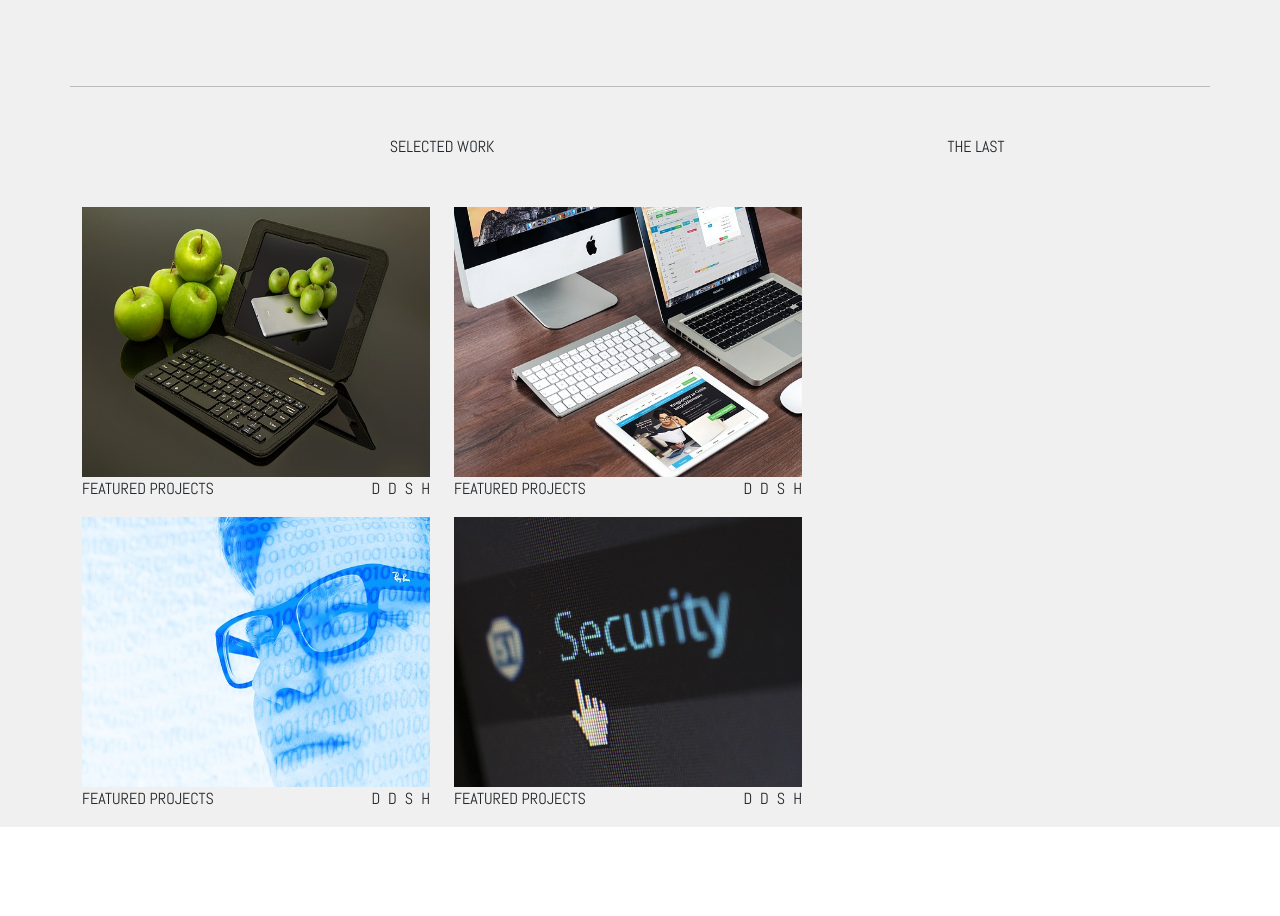
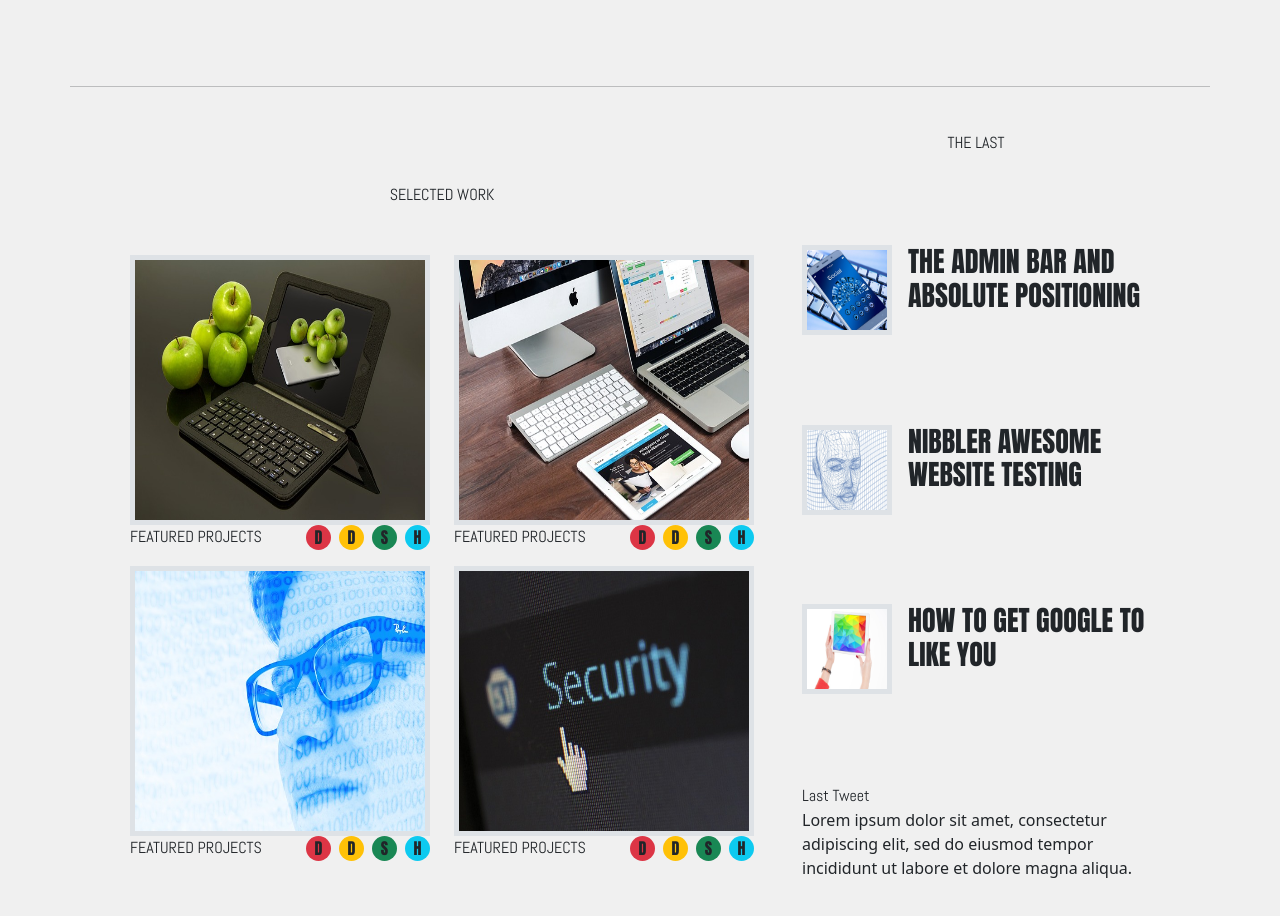
Before and after one commit to codeup-clayton-knox/codeup-design-project, a plain HTML site: page index.html in a window 1280 px wide. Shown: the part 460-1376 px from the top of the page. Before the commit the page ends 1287 px from the top, so only its background shows below. Drawn offline with nearby package versions, Linux system fonts and the light colour scheme.

Commit message:
Done driving for now, handing over to Will

```diff
--- a/css/styles.css
+++ b/css/styles.css
@@ -70,3 +70,14 @@ h1{
     height: 270px;
     padding: 0;
 }
+.sideImages {
+    width: 90px;
+    height: 90px;
+    padding: 0;
+}
+.smallButtons {
+    width: 25px;
+    height: 25px;
+    padding: 0;
+    font-family: 'Anton', sans-serif;
+}
--- a/index.html
+++ b/index.html
@@ -20,6 +20,7 @@
 						</a>
 						<p class="fs-2 m-0">codeup design</p>
 					</div>
+<!--					Nav bar-->
 					<ul class="nav col-12 col-lg-auto me-lg-auto mb-2 justify-content-center align-self-end mb-md-0 px-4">
 						<li><a href="#" class="nav-link px-2 link-secondary">SERVICES</a></li>
 						<li><a href="#" class="nav-link px-2 link-secondary">WORK</a></li>
@@ -29,13 +30,13 @@
 				</div>
 			</div>
 		</header>
+<!--		hero container-->
 		<section class="hero container d-flex align-self-center align-items-center justify-content-center py-5">
 			<div class="row flex-column justify-content-center w-100 gap-4">
 				<div class="col d-flex flex-column align-items-center gap-5">
 					<h1 class="text-center">VISUAL DESIGN & WEB DEVELOPMENT</h1>
 					<h2 class="text-center">FROM PARK CITY, UTAH</h2>
 				</div>
-
 				<div class="col d-flex justify-content-center gap-5 p-5">
 					<div><p class="iconOne rounded-circle">DESIGN</p></div>
 					<div><p class="iconTwo rounded-circle" >DEVELOP</p></div>
@@ -46,64 +47,78 @@
 		</section>
 		<hr class="container align-self-center">
 		<main class="container d-flex align-self-center">
-			<div class="row col-xl-8">
+			<div class="row col-xl-8 p-5">
 				<p class="text-center p-5">SELECTED WORK</p>
 				<div class="col">
 					<div>
-						<img src="images/apple-ipad.jpg" class="mainImage" alt="picture of an apple ipad">
+						<img src="images/apple-ipad.jpg" class="mainImage border border-5" alt="picture of an apple ipad">
 						<div class="d-flex justify-content-between pb-3">
 							<p>FEATURED PROJECTS</p>
 							<div class="d-flex gap-2">
-								<p>D</p>
-								<p>D</p>
-								<p>S</p>
-								<p>H</p>
+								<p class="smallButtons text-bg-danger rounded-circle text-center text-dark">D</p>
+								<p class="smallButtons rounded-circle text-bg-warning text-center text-dark">D</p>
+								<p class="smallButtons rounded-circle text-bg-success text-center text-dark">S</p>
+								<p class="smallButtons rounded-circle text-bg-info text-center text-dark">H</p>
 							</div>
 						</div>
 					</div>
 					<div>
-						<img src="images/man.jpg" class="mainImage" alt="picture of a man">
+						<img src="images/man.jpg" class="mainImage border border-5" alt="picture of a man">
 						<div class="d-flex justify-content-between pb-3">
 							<p>FEATURED PROJECTS</p>
 							<div class="d-flex gap-2">
-								<p>D</p>
-								<p>D</p>
-								<p>S</p>
-								<p>H</p>
+								<p class="smallButtons text-bg-danger rounded-circle text-center text-dark">D</p>
+								<p class="smallButtons rounded-circle text-bg-warning text-center text-dark">D</p>
+								<p class="smallButtons rounded-circle text-bg-success text-center text-dark">S</p>
+								<p class="smallButtons rounded-circle text-bg-info text-center text-dark">H</p>
 							</div>
 						</div>
 					</div>
 				</div>
 				<div class="col">
 					<div>
-						<img src="images/macbook.jpg" class="mainImage" alt="picture of a macbook">
+						<img src="images/macbook.jpg" class="mainImage border border-5" alt="picture of a macbook">
 						<div class="d-flex justify-content-between pb-3">
 							<p>FEATURED PROJECTS</p>
 							<div class="d-flex gap-2">
-								<p>D</p>
-								<p>D</p>
-								<p>S</p>
-								<p>H</p>
+								<p class="smallButtons text-bg-danger rounded-circle text-center text-dark">D</p>
+								<p class="smallButtons rounded-circle text-bg-warning text-center text-dark">D</p>
+								<p class="smallButtons rounded-circle text-bg-success text-center text-dark">S</p>
+								<p class="smallButtons rounded-circle text-bg-info text-center text-dark">H</p>
 							</div>
 						</div>
 					</div>
 					<div>
-						<img src="images/security.jpg" class="mainImage" alt="picture of a security tab">
+						<img src="images/security.jpg" class="mainImage border border-5" alt="picture of a security tab">
 						<div class="d-flex justify-content-between pb-3">
 							<p>FEATURED PROJECTS</p>
 							<div class="d-flex gap-2">
-								<p>D</p>
-								<p>D</p>
-								<p>S</p>
-								<p>H</p>
+								<p class="smallButtons text-bg-danger rounded-circle text-center text-dark">D</p>
+								<p class="smallButtons rounded-circle text-bg-warning text-center text-dark">D</p>
+								<p class="smallButtons rounded-circle text-bg-success text-center text-dark">S</p>
+								<p class="smallButtons rounded-circle text-bg-info text-center text-dark">H</p>
 							</div>
 						</div>
 					</div>
 				</div>
 			</div>
-			<aside class="row col-xl-4">
-				<p class="text-center p-5">THE LAST</p>
-
+			<aside class="row col-xl-4 d-flex flex-column justify-content-around">
+				<p class="text-center p-0 m-0">THE LAST</p>
+				<!--				Side DIV 1-->
+					<div class="d-flex gap-3">
+						<img class="border border-5 sideImages" src="images/mobile-phone.jpg" alt="Mobile Phone"> <h3 class="text-uppercase">The Admin Bar And Absolute Positioning</h3>
+					</div>
+					<div class="d-flex gap-3">
+						<img class="border border-5 sideImages" src="images/head.jpg" alt="head"> <h3 class="text-uppercase">Nibbler Awesome Website Testing</h3>
+					</div>
+					<div class="d-flex gap-3">
+						<img class="border border-5 sideImages" src="images/ipad.jpg" alt="ipad"> <h3 class="text-uppercase">How to Get Google to Like you</h3>
+					</div>
+<!--				Side Div 2-->
+				<div class="">
+					<p>Last Tweet</p>
+					Lorem ipsum dolor sit amet, consectetur adipiscing elit, sed do eiusmod tempor incididunt ut labore et dolore magna aliqua.
+				</div>
 			</aside>
 		</main>
 	</div>
```
